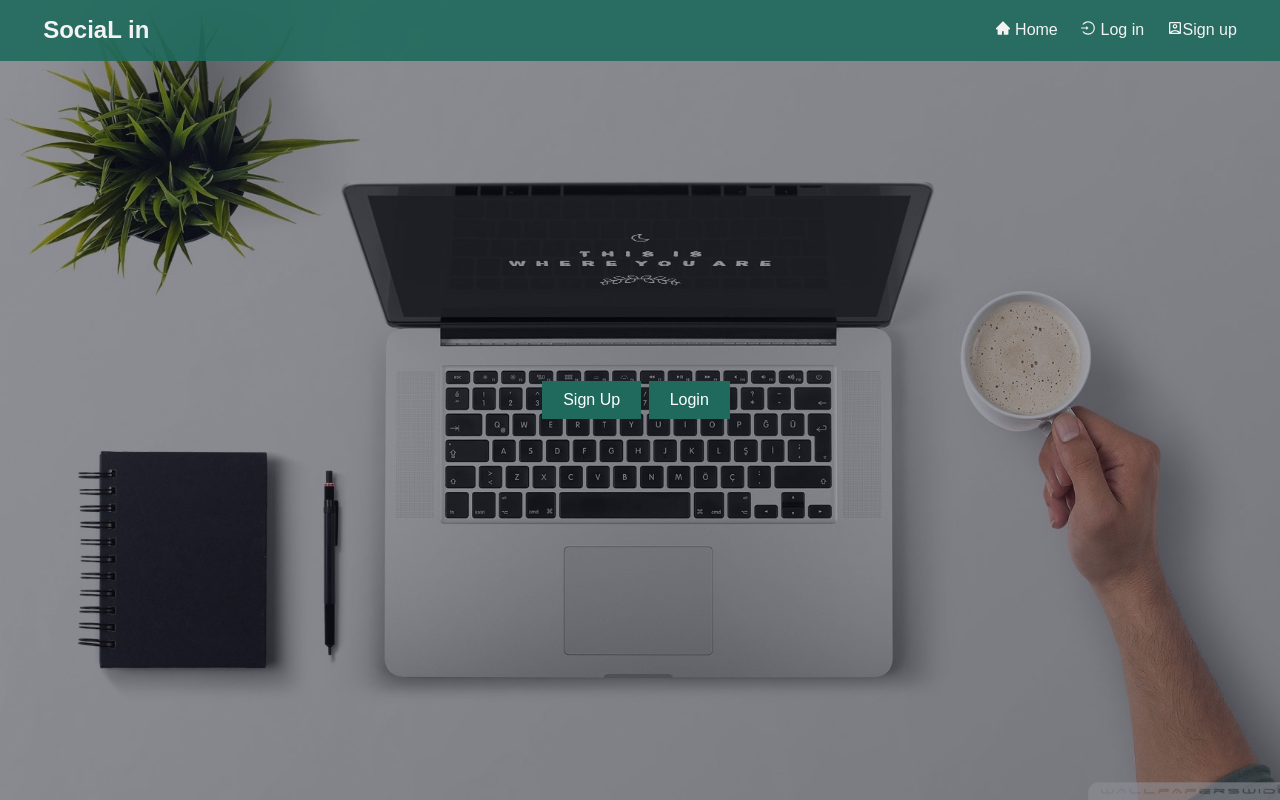
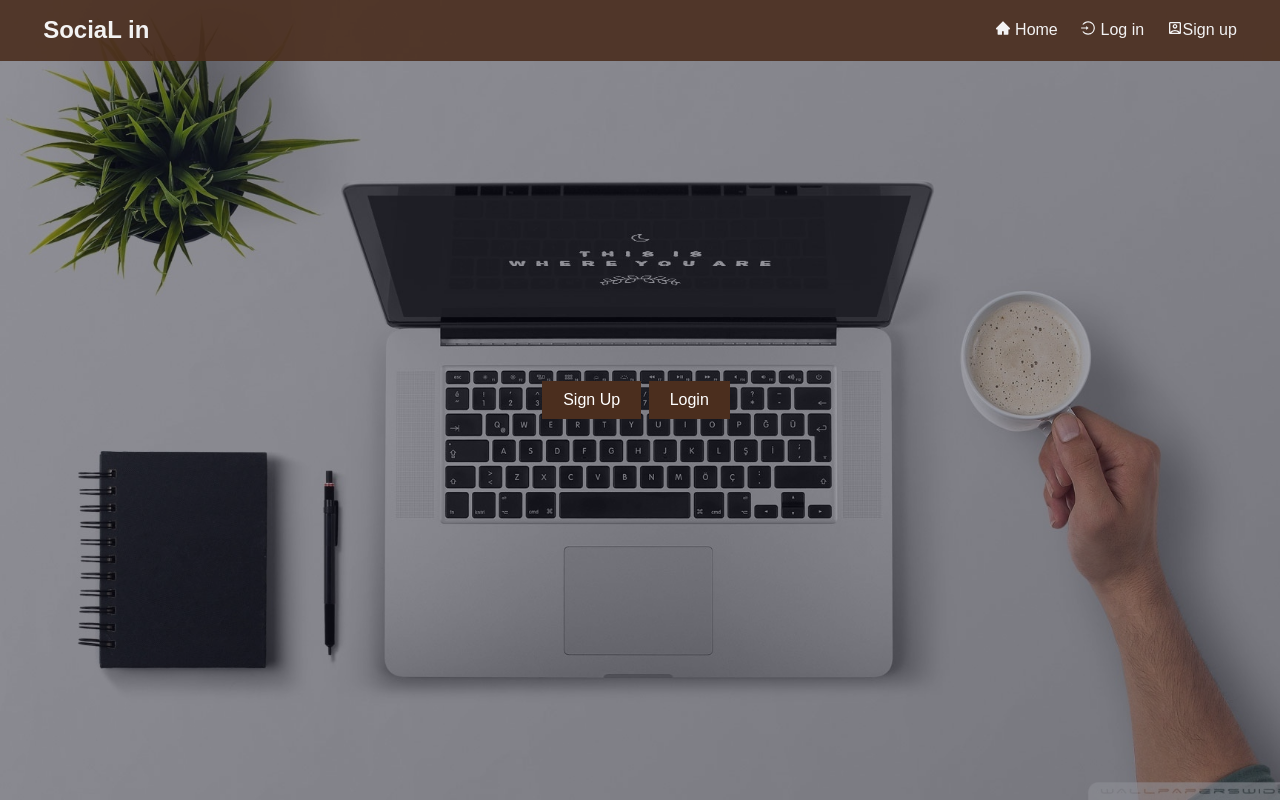
Before and after one commit to RaduPadurariu/TavernOfHeroes, a React (Create React App) app in the folder client/: page / in a window 1280 px wide. Built offline with nearby package versions, Linux system fonts and the light colour scheme; the HTML template or start-up script is replaced by a standard one.

Commit message:
changed colors

```diff
--- a/client/src/App.css
+++ b/client/src/App.css
@@ -1,8 +1,8 @@
 /* Global Styles */
 :root {
-	--primary-color: #206a5d;
+	--primary-color: #4b2e1e;
 	--dark-color: #182216;
-	--light-color: #f4f4f4;
+	--light-color: #d1c1a5;
 	--danger-color: #dc3545;
 	--success-color: #28a745;
 }
```
